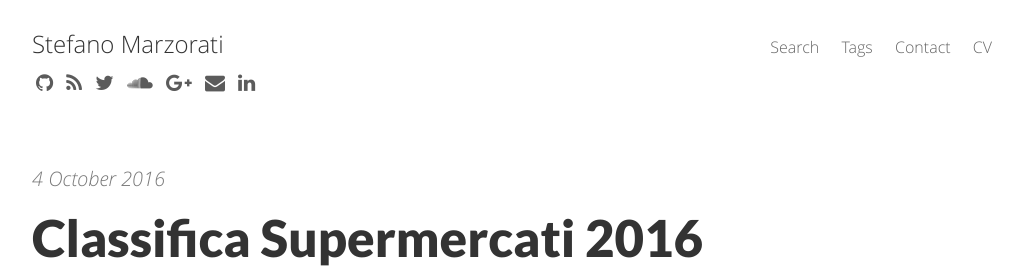
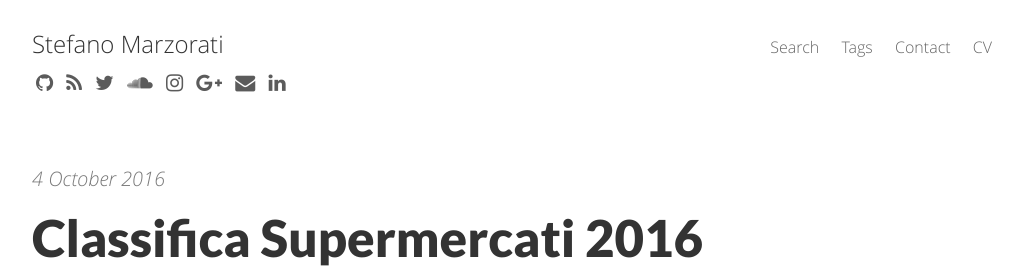
Before and after one commit to marste/Blog, a Jekyll site: the page built from index.html, in a window 1280 px wide. Shown: the top 268 px of the page, without its empty margins (128-1151 px from the left). Built offline with Jekyll 4.4.1, drawn with Linux system fonts in a browser that asks for light colours; nearby versions of some CDN libraries; the list of posts is cut into pages by our own code.

```diff
--- a/_config.yml
+++ b/_config.yml
@@ -27,6 +27,7 @@
 soundcloud_username: marste
 google_plus_id: +StefanoMarzorati
 linkedin_username: stefanomarzorati
+instagram_username: stefanomarzorati
 bitcoin_url:
 paypal_url:
 flattr_button:
--- a/_includes/social_links.html
+++ b/_includes/social_links.html
@@ -12,6 +12,9 @@
     {% endif %}
 	{% if site.soundcloud_username %}
       <a class="fa fa-soundcloud" href="https://soundcloud.com/{{ site.soundcloud_username }}"></a>
+    {% endif %}
+	{% if site.instagram_username %}
+      <a class="fa fa-instagram" href="https://www.instagram.com/{{ site.instagram_username }}"></a>
     {% endif %}
     {% if site.google_plus_id %}
       <a class="fa fa-google-plus" href="https://plus.google.com/{{ site.google_plus_id }}/posts"></a>
```
